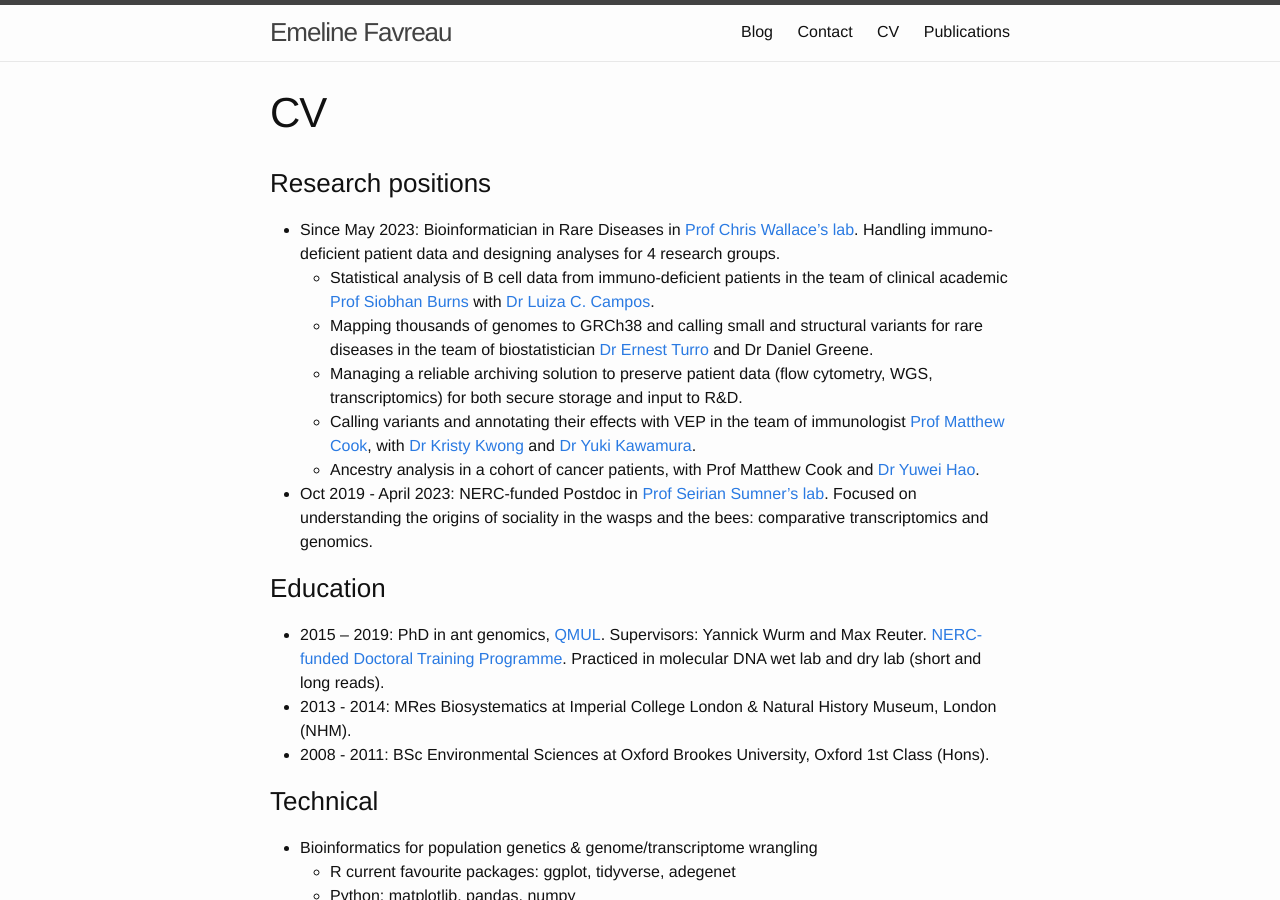
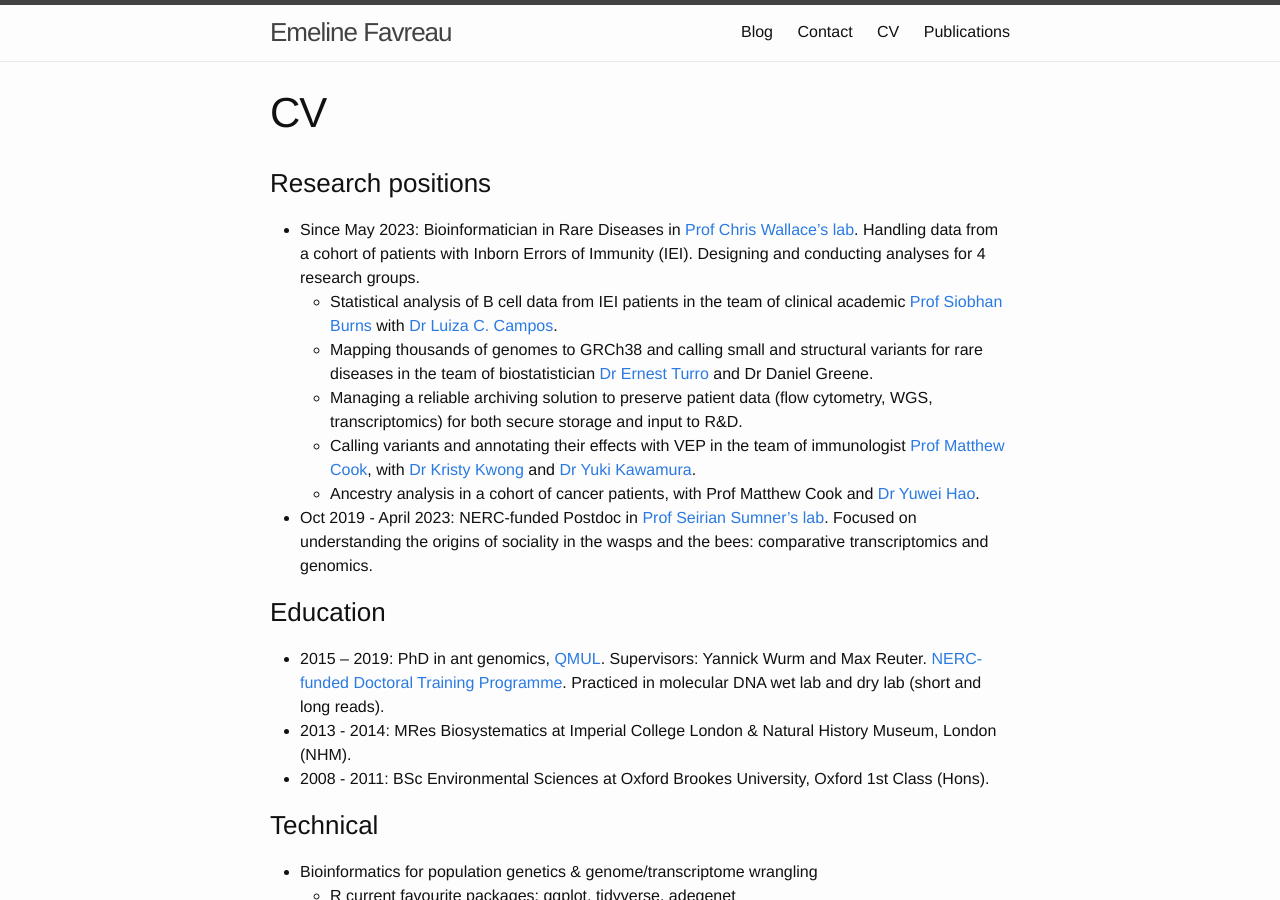
Before and after one commit to EmelineFavreau/EmelineFavreau.github.io, a Jekyll site: the page built from cv.md, in a window 1280 px wide and 900 px high. Built offline with Jekyll 4.4.1, drawn with Linux system fonts in a browser that asks for light colours.

Commit message:
more precise wording

```diff
--- a/cv.md
+++ b/cv.md
@@ -6,8 +6,8 @@
 
 
 ### Research positions
-- Since May 2023: Bioinformatician in Rare Diseases in [Prof Chris Wallace's lab](http://chr1swallace.github.io/). Handling immuno-deficient patient data and designing analyses for 4 research groups.
-    - Statistical analysis of B cell data from immuno-deficient patients in the team of clinical academic [Prof Siobhan Burns](https://www.ucl.ac.uk/infection-immunity/people/professor-siobhan-burns) with [Dr Luiza C. Campos](https://orcid.org/0000-0002-4315-9105).
+- Since May 2023: Bioinformatician in Rare Diseases in [Prof Chris Wallace's lab](http://chr1swallace.github.io/). Handling data from a cohort of patients with Inborn Errors of Immunity (IEI). Designing and conducting analyses for 4 research groups.
+    - Statistical analysis of B cell data from IEI patients in the team of clinical academic [Prof Siobhan Burns](https://www.ucl.ac.uk/infection-immunity/people/professor-siobhan-burns) with [Dr Luiza C. Campos](https://orcid.org/0000-0002-4315-9105).
     - Mapping thousands of genomes to GRCh38 and calling small and structural variants for rare diseases in the team of biostatistician [Dr Ernest Turro](https://labs.icahn.mssm.edu/turrolab/members/) and Dr Daniel Greene.
     - Managing a reliable archiving solution to preserve patient data (flow cytometry, WGS, transcriptomics) for both secure storage and input to R&D.
     - Calling variants and annotating their effects with VEP in the team of immunologist [Prof Matthew Cook](https://www.cuh.nhs.uk/staff-directory/professor-matthew-cook/), with [Dr Kristy Kwong](https://www.linkedin.com/in/kristykxm/) and [Dr Yuki Kawamura](https://orcid.org/0000-0003-2137-6464).
```
